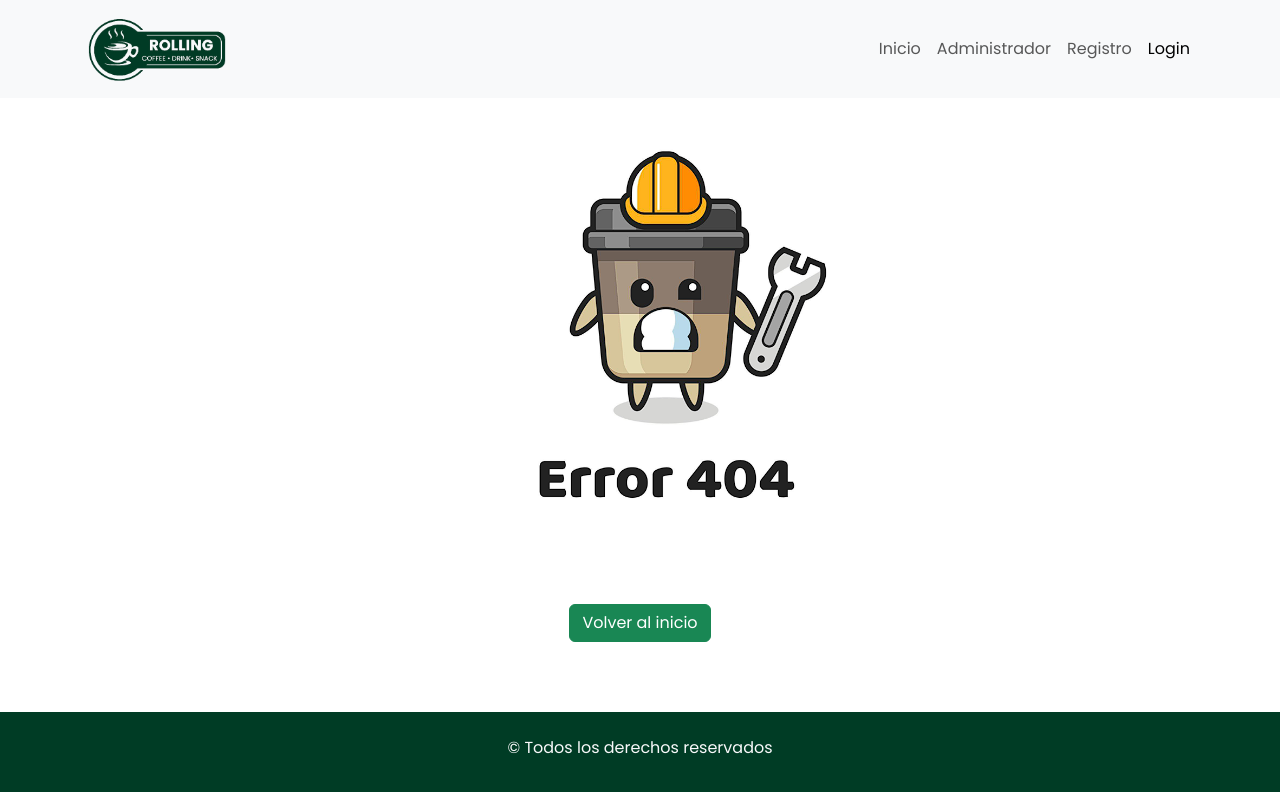
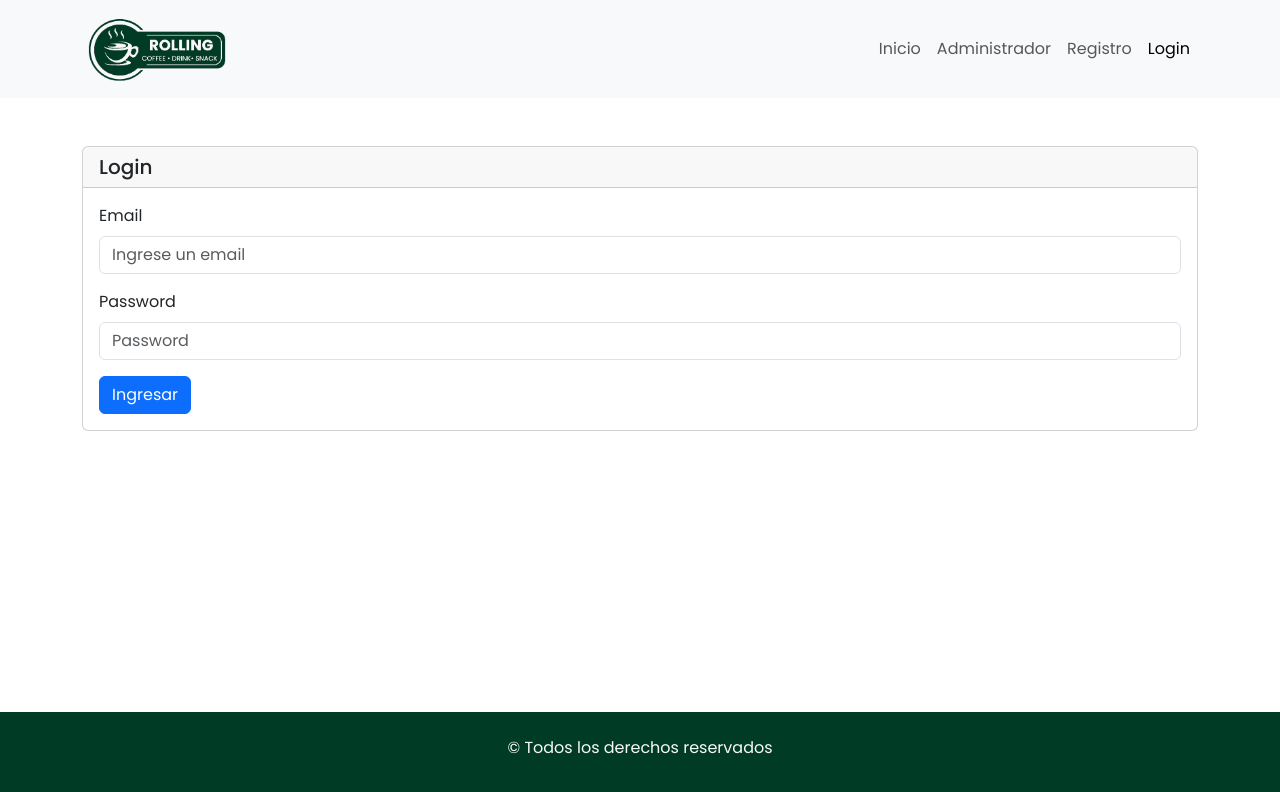
Before and after one commit to rollingcodeschool/RollingCoffee75i, a React (Vite) app: page /login in a window 1280 px wide. Shown: the top 792 px of the page. Built offline with nearby package versions, Linux system fonts and the light colour scheme; no server answers.

Commit message:
agregamos una funcion para loguear un admin

```diff
--- a/src/App.jsx
+++ b/src/App.jsx
@@ -9,6 +9,7 @@ import Inicio from "./components/pages/Inicio";
 import FormularioProducto from "./components/pages/producto/FormularioProducto";
 import DetalleProducto from "./components/pages/DetalleProducto";
 import { BrowserRouter, Routes, Route } from "react-router-dom";
+import Login from "./components/pages/Login";
 
 function App() {
   return (
@@ -19,6 +20,10 @@ function App() {
         <Route
           path="/detalleproducto"
           element={<DetalleProducto></DetalleProducto>}
+        ></Route>
+        <Route
+        exact path="/login"
+          element={<Login></Login>}
         ></Route>
         <Route
         exact path="/administrador"
--- a/src/components/pages/Login.jsx
+++ b/src/components/pages/Login.jsx
@@ -1,6 +1,8 @@
 import { Form, Button, Container, Card } from "react-bootstrap";
 import Swal from "sweetalert2";
 import { useForm } from "react-hook-form";
+import { login } from "../../helpers/queries";
+import { useNavigate } from "react-router-dom";
 
 
 
@@ -11,9 +13,26 @@ const Login = () => {
     handleSubmit,
     formState: { errors },
   } = useForm();
+const navegacion = useNavigate();
 
-  const onSubmit = (data) => {
-    console.log(data);
+
+  const onSubmit = (usuario) => {
+    if(login(usuario)){
+      //soy el admin
+      Swal.fire({
+        title: "Bienvenido",
+        text: `Ingresaste al panel de administración de RollingCoffee`,
+        icon: "success",
+      });
+      //redireccionar al admin
+      navegacion('/administrador')
+    }else{
+      Swal.fire({
+        title: "Ocurrio un error",
+        text: `Email o password incorrecto`,
+        icon: "error",
+      });
+    }
   };
 
   return (
@@ -25,14 +44,18 @@ const Login = () => {
             <Form.Group className="mb-3" controlId="formBasicEmail">
               <Form.Label>Email</Form.Label>
               <Form.Control
-                type="email"
+                type="text"
                 placeholder="Ingrese un email"
-                {...register("mail", {
+                {...register("email", {
                   required: "El nombre de usuario es obligatorio",
+                  pattern: {
+                    value: /^[a-zA-Z0-9._-]+@[a-zA-Z0-9.-]+\.[a-zA-Z]{2,6}$/,
+                    message: "Ingrese una dirección de correo electrónico válida",
+                  }
                 })}
               />
               <Form.Text className="text-danger">
-                {errors.mail?.message}
+                {errors.email?.message}
               </Form.Text>
             </Form.Group>
 
@@ -43,6 +66,10 @@ const Login = () => {
                 placeholder="Password"
                 {...register("password", {
                   required: "El nombre de password es obligatorio",
+                  pattern: {
+                    value: /^(?=.*\d)(?=.*[a-z])(?=.*[A-Z]).{8,}$/,
+                    message: "El password debe contener al menos una letra mayúscula, una letra minúscula y un número",
+                  },
                 })}
               />
               <Form.Text className="text-danger">
--- a/src/helpers/queries.js
+++ b/src/helpers/queries.js
@@ -14,12 +14,12 @@ export const leerProductos = async () => {
 //POST
 export const crearProducto = async (productoNuevo) => {
   try {
-    const respuesta = await fetch(APIPRoductos,{
+    const respuesta = await fetch(APIPRoductos, {
       method: "POST",
-      headers:{
-        "Content-Type":"application/json"
+      headers: {
+        "Content-Type": "application/json",
       },
-      body: JSON.stringify(productoNuevo)
+      body: JSON.stringify(productoNuevo),
     });
     return respuesta;
   } catch (error) {
@@ -30,12 +30,12 @@ export const crearProducto = async (productoNuevo) => {
 //PUT o PATCH
 export const editarProducto = async (productoEditado, id) => {
   try {
-    const respuesta = await fetch(APIPRoductos+'/'+id,{
+    const respuesta = await fetch(APIPRoductos + "/" + id, {
       method: "PUT",
-      headers:{
-        "Content-Type":"application/json"
+      headers: {
+        "Content-Type": "application/json",
       },
-      body: JSON.stringify(productoEditado)
+      body: JSON.stringify(productoEditado),
     });
     return respuesta;
   } catch (error) {
@@ -43,13 +43,12 @@ export const editarProducto = async (productoEditado, id) => {
   }
 };
 
-
 //DELETE
 
 export const borrarProducto = async (id) => {
   try {
-    const respuesta = await fetch(APIPRoductos+'/'+id,{
-      method: "DELETE"
+    const respuesta = await fetch(APIPRoductos + "/" + id, {
+      method: "DELETE",
     });
     console.log(respuesta);
     return respuesta;
@@ -61,10 +60,28 @@ export const borrarProducto = async (id) => {
 //GET de un unico producto
 export const obtenerProducto = async (id) => {
   try {
-    const respuesta = await fetch(APIPRoductos+'/'+id);
-    console.log(respuesta)
+    const respuesta = await fetch(APIPRoductos + "/" + id);
+    console.log(respuesta);
     return respuesta;
   } catch (error) {
     console.log(error);
   }
 };
+
+//cuando tengamos el backend con un login enviar solicitud POST
+const userAdmin = {
+  email: "admin@rollingcoffee.com",
+  password: "123Aa$123",
+};
+
+export const login = (usuario) => {
+  if (
+    usuario.email === userAdmin.email &&
+    usuario.password === userAdmin.password
+  ) {
+    sessionStorage.setItem("loginRollingCoffee", JSON.stringify(usuario.email));
+    return true;
+  } else {
+    return false;
+  }
+};
```
